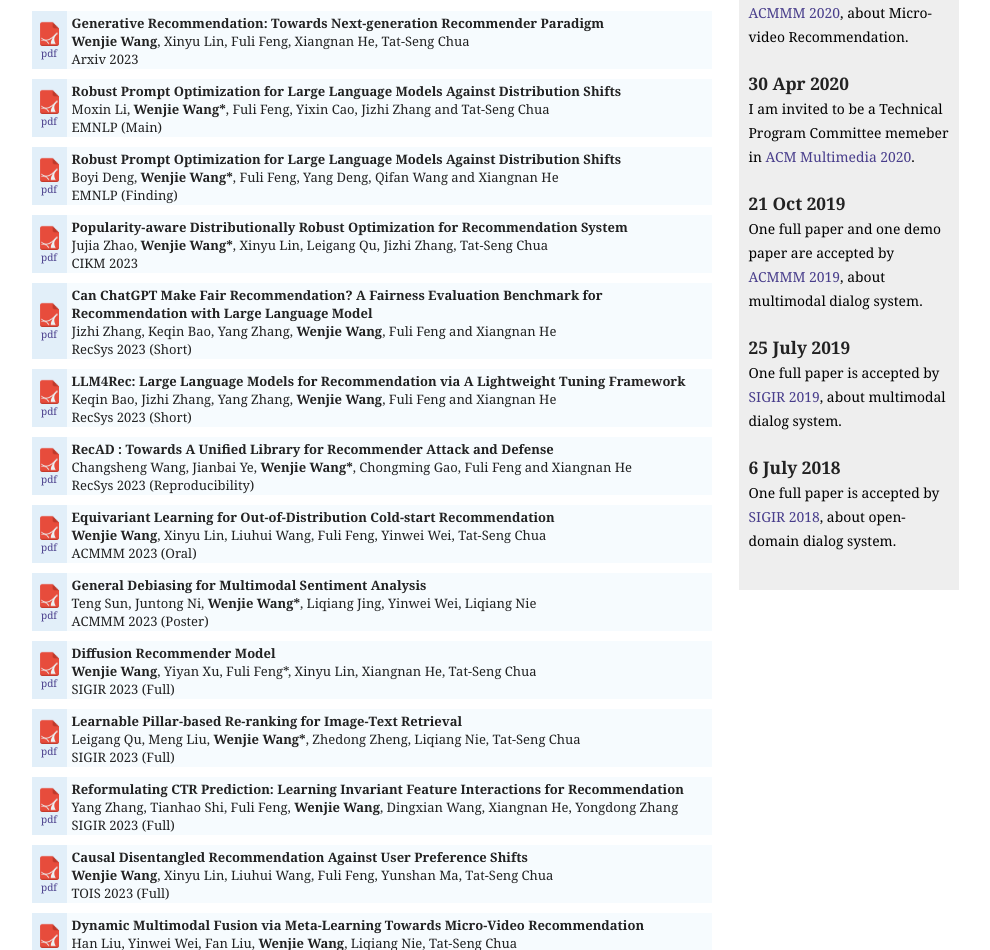
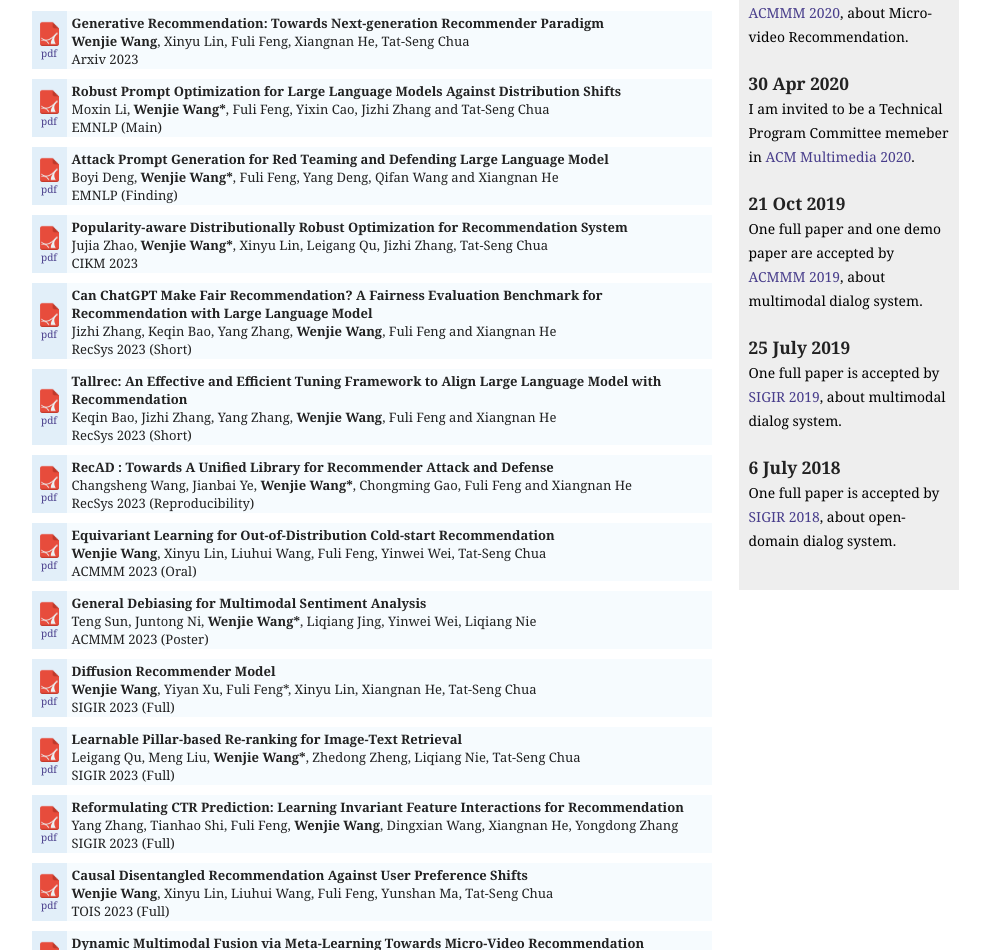
Before and after one commit to Linxyhaha/Linxyhaha.github.io, a plain HTML site: page index.html in a window 1280 px wide. Shown: the part 1368-2318 px from the top of the page, without its empty margins (145-1135 px from the left). Drawn offline with Linux system fonts and the light colour scheme.

Commit message:
revise 2023-10-31

```diff
--- a/index.html
+++ b/index.html
@@ -296,7 +296,7 @@
   <tbody>
   <tr>
     <td class="left"><a href="" target="_blank"><img src="./images/pdf.png" width="25" height="25"><br>pdf</a></td>
-    <td><span class="title">Robust Prompt Optimization for Large Language Models Against Distribution Shifts</span>
+    <td><span class="title">Attack Prompt Generation for Red Teaming and Defending Large Language Model</span>
       <br>Boyi Deng, <b>Wenjie Wang*</b>, Fuli Feng, Yang Deng, Qifan Wang and Xiangnan He
     <br>EMNLP (Finding)
   </td>
@@ -333,7 +333,7 @@
   <tbody>
   <tr>
     <td class="left"><a href="" target="_blank"><img src="./images/pdf.png" width="25" height="25"><br>pdf</a></td>
-    <td><span class="title">LLM4Rec: Large Language Models for Recommendation via A Lightweight Tuning Framework</span>
+    <td><span class="title">Tallrec: An Effective and Efficient Tuning Framework to Align Large Language Model with Recommendation</span>
       <br>Keqin Bao, Jizhi Zhang, Yang Zhang, <b>Wenjie Wang</b>, Fuli Feng and Xiangnan He
     <br>RecSys 2023 (Short)
   </td>
```
